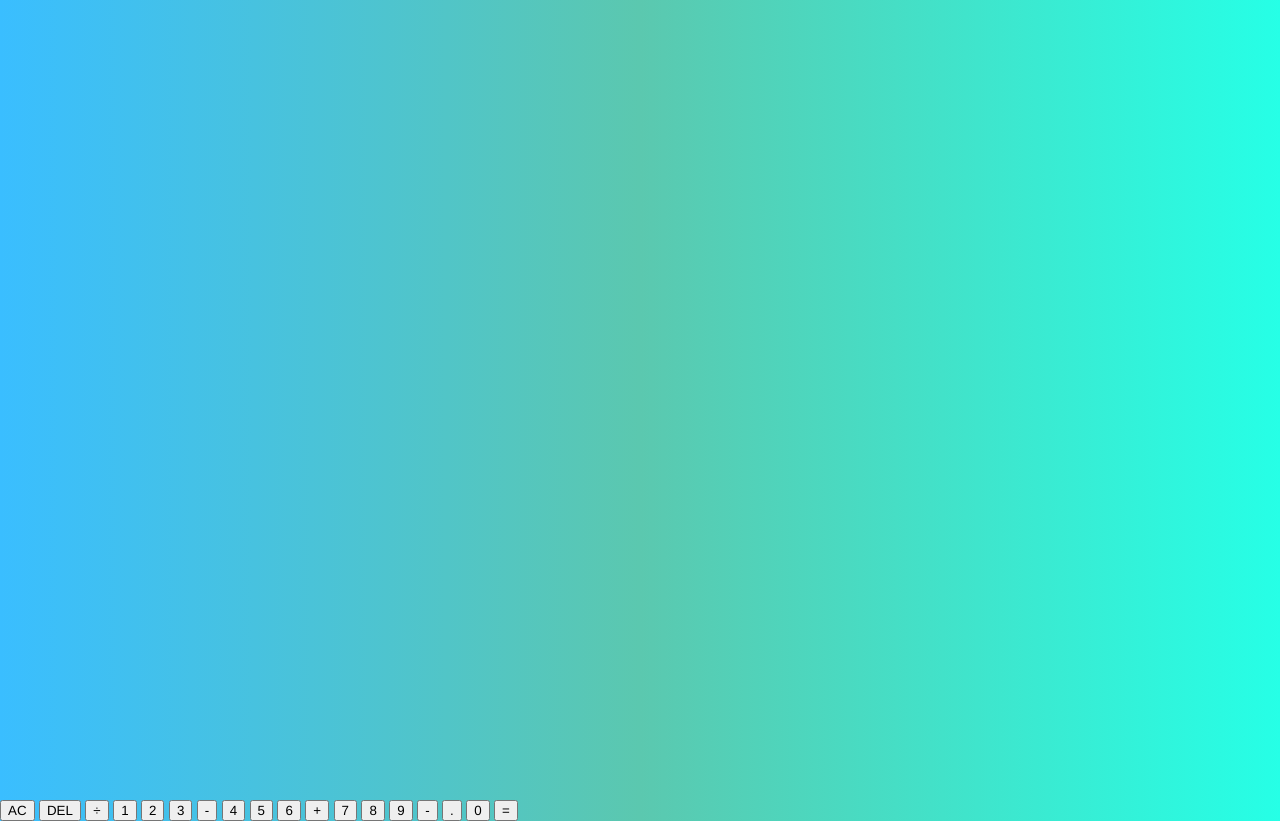
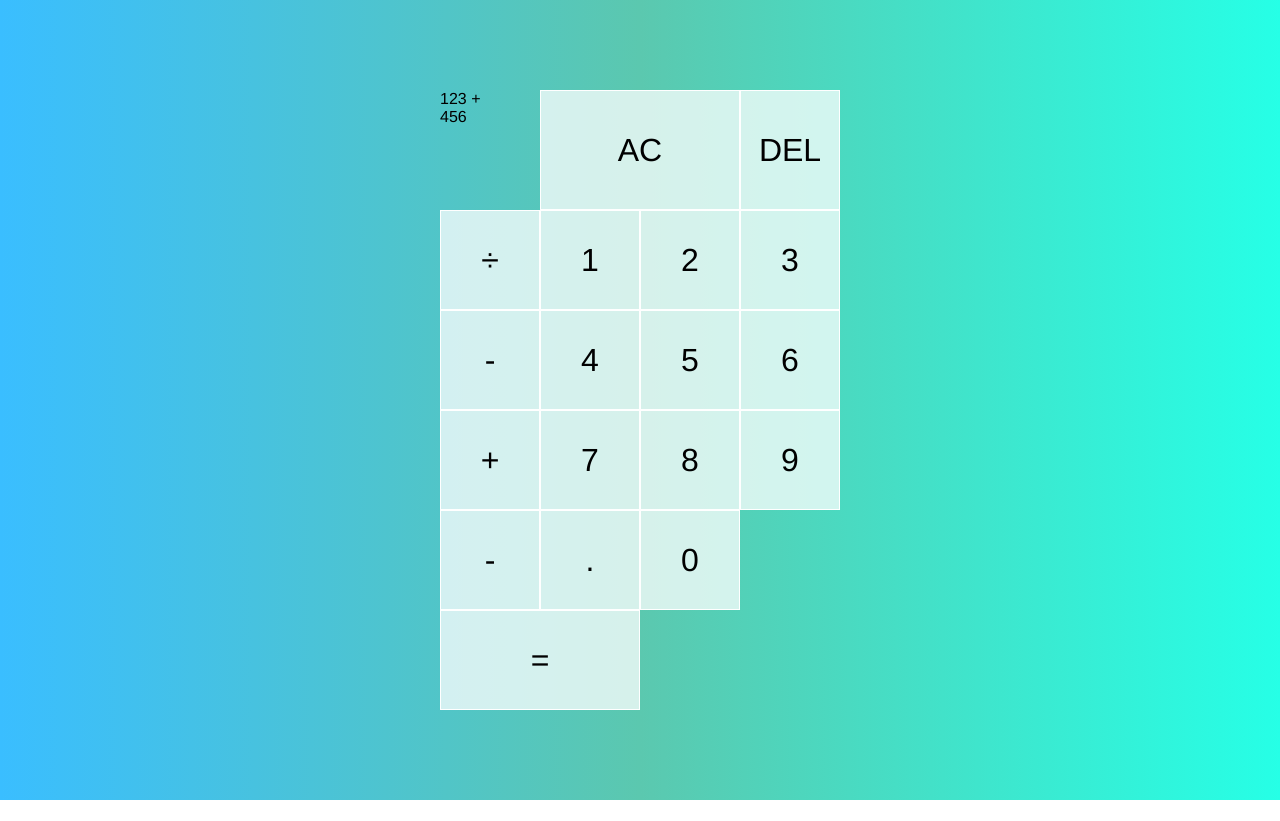
Before and after one commit to SeanTangney/javascript_calculator, a website: page index.html in a window 1280 px wide. After the commit the page ends 800 px from the top, so only its background shows below. Drawn offline with Linux system fonts and the light colour scheme.

Commit message:
Add layout and styles to calculator in style.css

```diff
--- a/css/style.css
+++ b/css/style.css
@@ -13,6 +13,22 @@ body{
 .calculator-grid{
     display: grid;
     justify-content: center;
-    align-items: center;
+    align-content: center;
     min-height: 100vh;
+    grid-template-columns: repeat(4, 100px);
+    grid-template-rows: minmax(120px, auto) repeat(5, 100px);
 }
+
+.calculator-grid > button{
+    cursor: pointer;
+    font-size: 2rem;
+    border: 1px solid #FFF;
+    outline: none;
+    background-color: rgba(255, 255, 255, .75);
+}
+.calculator-grid > button:hover{
+    background-color: rgba(255, 255, 255, .9);
+}
+.span-two{
+    grid-column: span 2;
+}
--- a/index.html
+++ b/index.html
@@ -11,11 +11,10 @@
 <body>
     <div class="calculator-grid">
         <div class="output">
-            <div class="previous-operand"></div>
-            <div class="current-operand"></div>
+            <div class="previous-operand">123 +</div>
+            <div class="current-operand">456</div>
         </div>
-    </div>
-    <button>AC</button>
+    <button class="span-two">AC</button>
     <button>DEL</button>
     <button>÷</button>
     <button>1</button>
@@ -32,6 +31,7 @@
     <button>-</button>
     <button>.</button>
     <button>0</button>
-    <button>=</button>
+    <button class="span-two">=</button>
+    </div>
 </body>
 </html>
```
